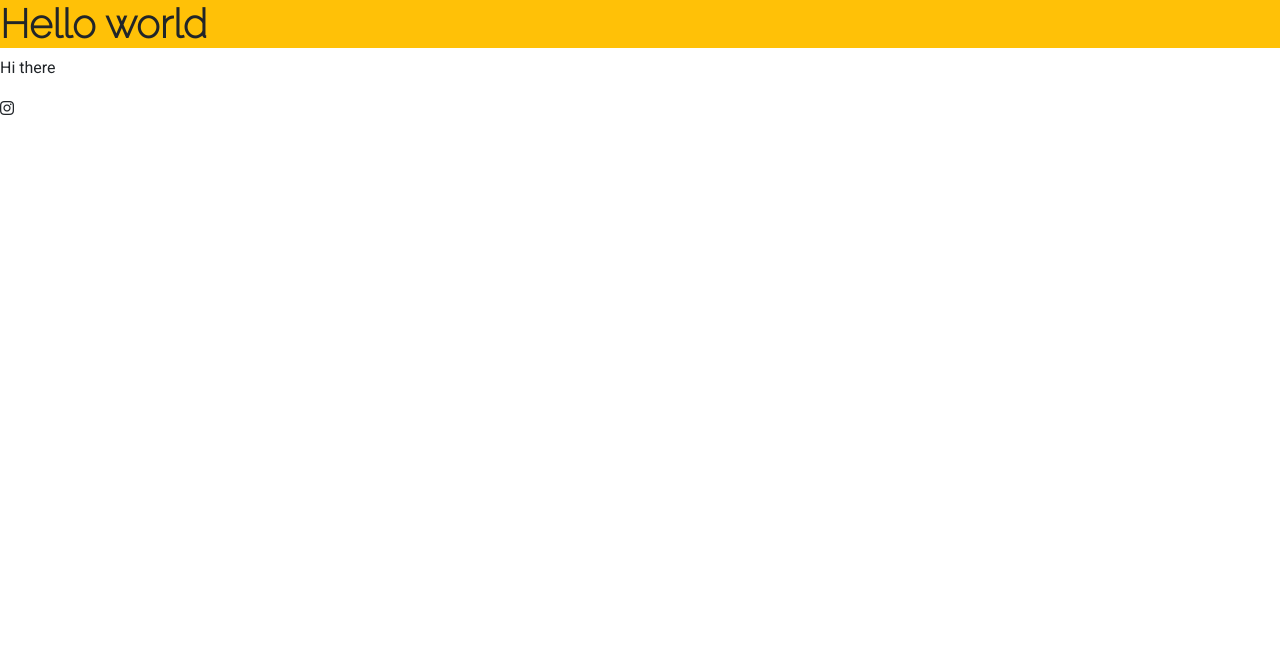
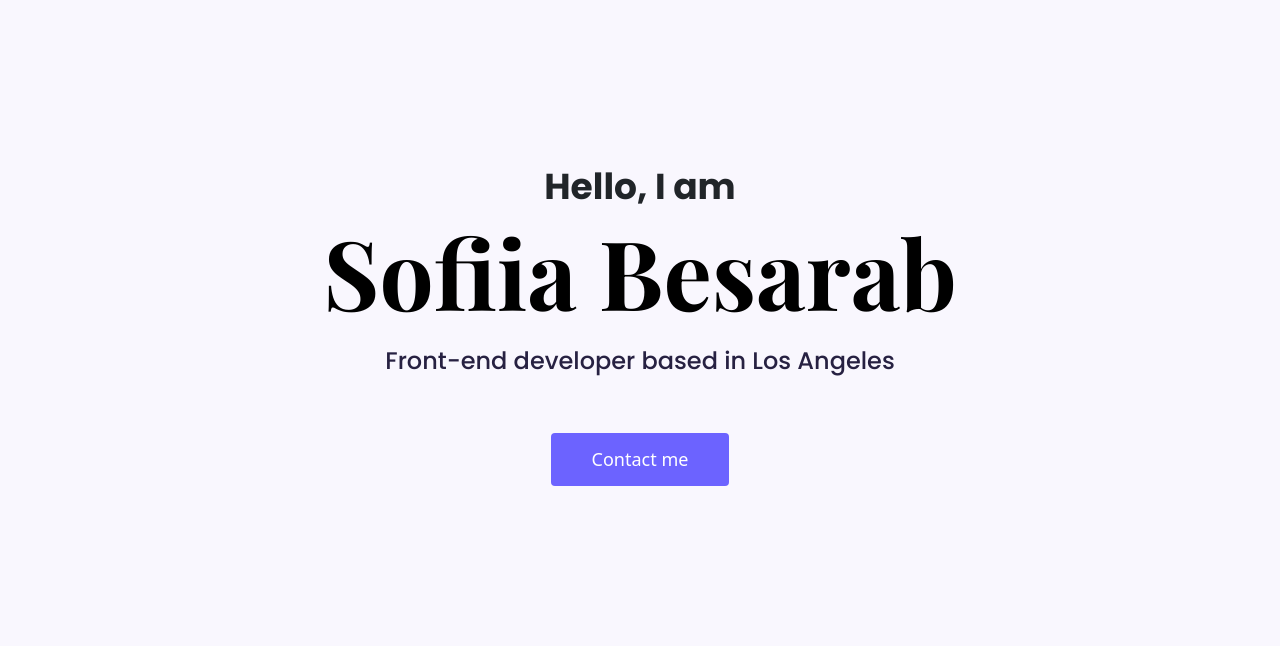
Before and after one commit to SofiiaBesarab/project-portfolio, a plain HTML site: page index.html in a window 1280 px wide. Drawn offline with nearby package versions, Linux system fonts and the light colour scheme.

Commit message:
Created a homepage

```diff
--- a/index.html
+++ b/index.html
@@ -16,7 +16,7 @@
     <link rel="preconnect" href="https://fonts.googleapis.com" />
     <link rel="preconnect" href="https://fonts.gstatic.com" crossorigin />
     <link
-      href="https://fonts.googleapis.com/css2?family=Raleway:wght@200&family=Roboto:ital,wght@0,400;1,100&display=swap"
+      href="https://fonts.googleapis.com/css2?family=Playfair+Display:wght@700&amp;family=Poppins:wght@500;700&amp;display=swap"
       rel="stylesheet"
     />
     <script
@@ -28,8 +28,13 @@
     <title>Document</title>
   </head>
   <body>
-    <h1 class="bg-warning">Hello world</h1>
-    <p>Hi there</p>
-    <i class="fa-brands fa-instagram"></i>
+    <div class="hero">
+      <p>Hello, I am</p>
+      <h1>Sofiia Besarab</h1>
+      <h2 class="mb-5">Front-end developer based in Los Angeles</h2>
+      <div>
+        <a href="#" class="btn btn-branding">Contact me</a>
+      </div>
+    </div>
   </body>
 </html>
--- a/src/style.css
+++ b/src/style.css
@@ -1,8 +1,54 @@
+:root {
+  --branding-color: #6c63ff;
+  --heading-font-family: "Playfair Display", serif;
+  --default-font-family: "Poppins", sans-serif;
+}
+
+h1,
+h2,
+h3,
+h4,
+h5 {
+  color: black;
+  font-family: var(--heading-font-family);
+  font-weight: bold;
+}
+
 h1 {
-  font-family: "Raleway", sans-serif;
+  font-size: 96px;
   font-weight: bold;
 }
 
 p {
-  font-family: "Roboto", sans-serif;
+  font-family: var(--default-font-family);
+  font-weight: normal;
 }
+
+.hero {
+  background: #f9f7fe;
+  text-align: center;
+  padding: 160px 20px;
+}
+
+.hero p {
+  font-size: 36px;
+  font-weight: bold;
+  margin: 0;
+}
+
+.hero h2 {
+  font-family: var(--default-font-family);
+  font-weight: normal;
+  font-size: 24px;
+  line-height: 2;
+  color: #272142;
+}
+
+.btn-branding {
+  background: var(--branding-color);
+  border-radius: 4px;
+  color: white;
+  font-size: 18px;
+  line-height: 27px;
+  padding: 12px 40px;
+}
```
